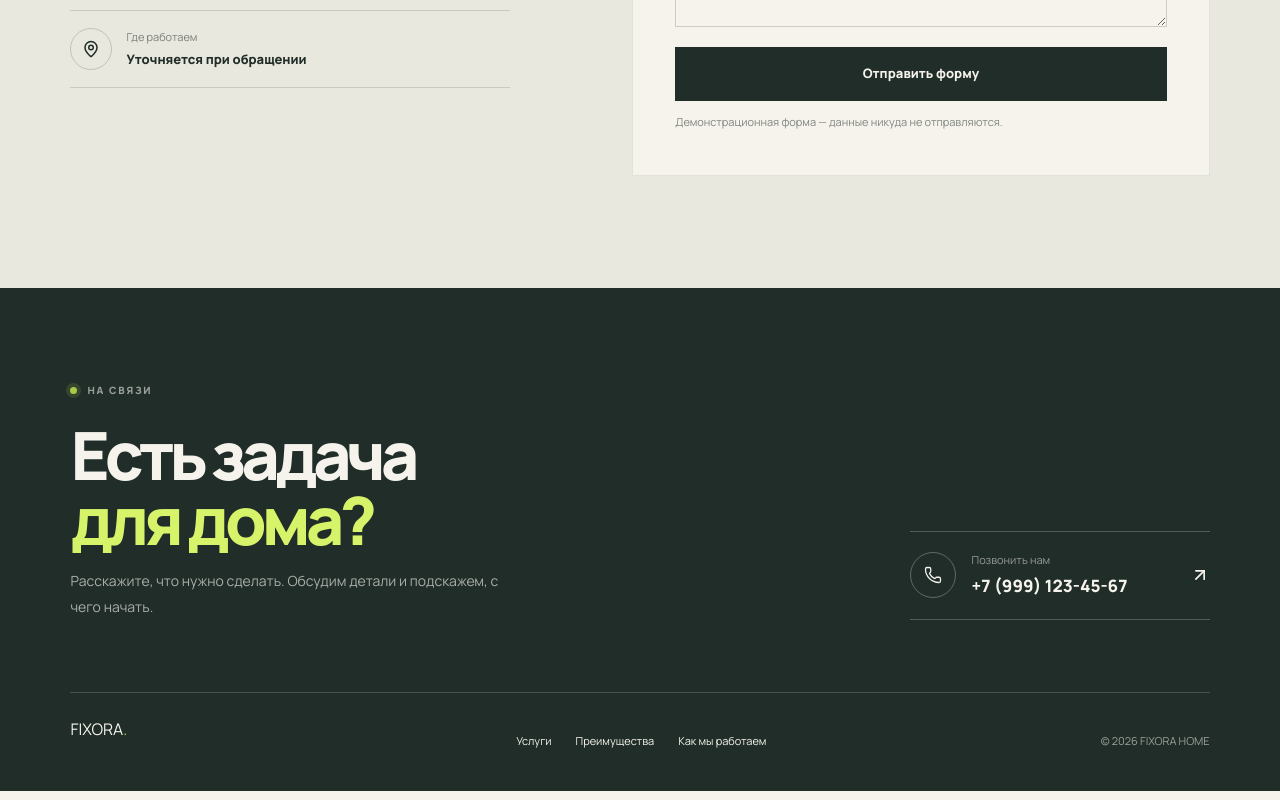
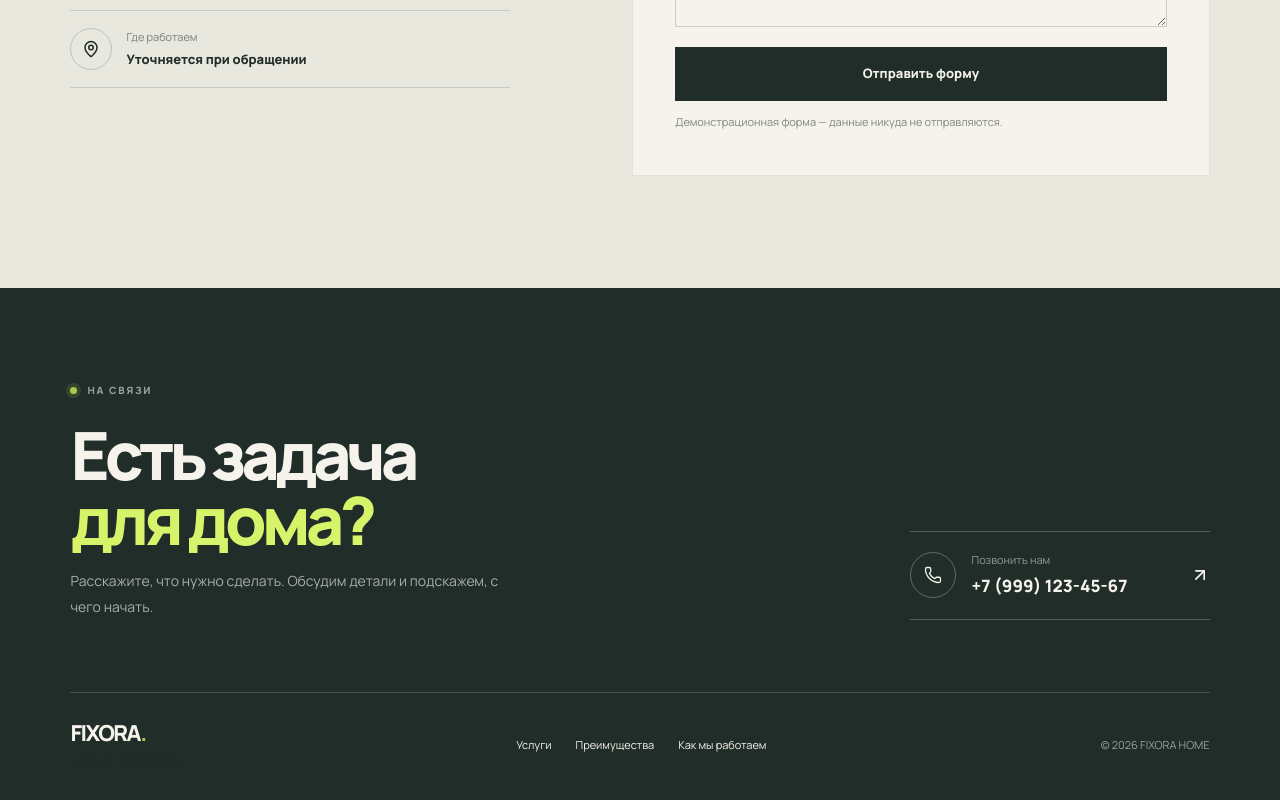
Before and after one commit to artkoro94/fixora-home, a React (Vite) app: page / in a window 1280 px wide. Shown: the part 4334-5134 px from the top of the page. Built offline with nearby package versions, Linux system fonts and the light colour scheme.

Commit message:
fix: restore footer brand typography

```diff
--- a/src/widgets/footer/Footer.tsx
+++ b/src/widgets/footer/Footer.tsx
@@ -24,7 +24,7 @@ function Footer() {
         </div>
         <div className="flex items-center justify-between gap-6 border-t border-[rgb(245_243_236_/_18%)] pt-6 max-[900px]:grid max-[900px]:grid-cols-[minmax(0,1fr)_auto] max-[900px]:gap-[22px_24px] max-[620px]:gap-[22px_12px] max-[620px]:pt-[22px] max-[380px]:gap-2 [&_.brand__caption]:max-[380px]:text-[8px] [&_.brand__caption]:max-[380px]:tracking-[1px]">
           <a className="inline-flex min-w-0 flex-col whitespace-nowrap" href="#top" aria-label="FIXORA — на главную">
-            <span className="text-cream">FIXORA<span className="text-[#a6c93f]">.</span></span>
+            <span className="text-[22px] font-extrabold tracking-[-1.5px] text-cream">FIXORA<span className="text-[#a6c93f]">.</span></span>
             <span className="brand__caption text-[rgb(245_243_236_/_50%)]">HOME SERVICE</span>
           </a>
           <nav className="flex flex-wrap gap-6 max-[900px]:hidden" aria-label="Навигация в подвале">
```
